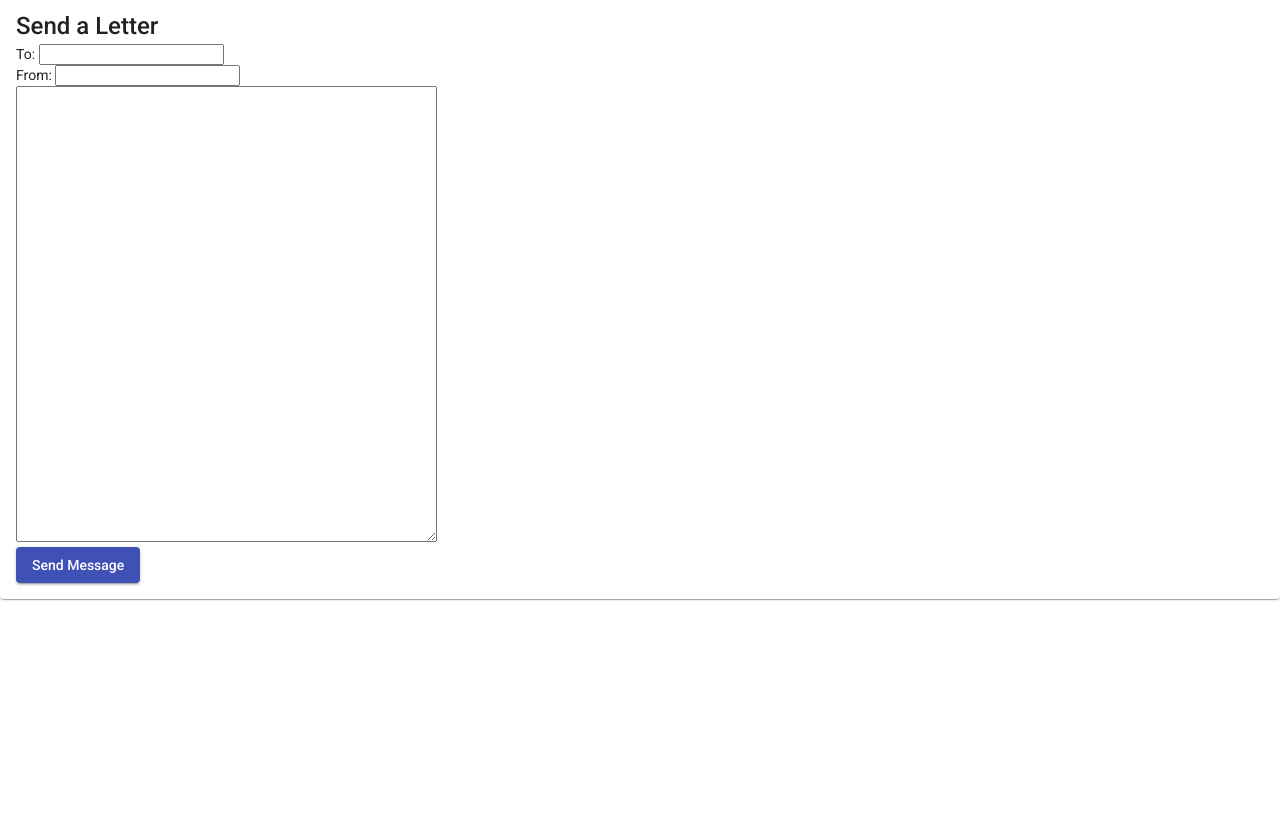
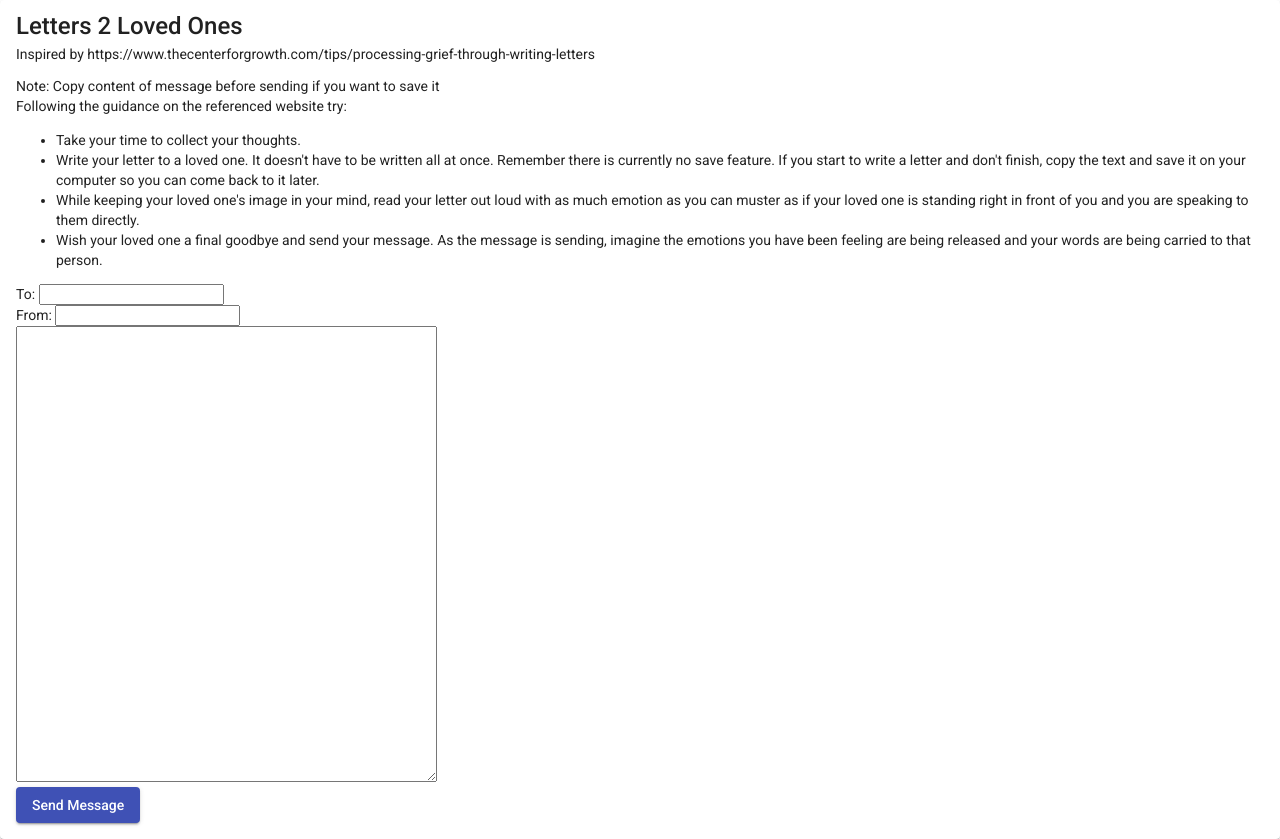
Before and after one commit to mdean75/letters-app, an Angular app: page /#/ in a window 1280 px wide. Before the commit the page ends 800 px from the top, so only its background shows below. Built offline with nearby package versions, Linux system fonts and the light colour scheme.

Commit message:
updated text

```diff
--- a/src/app/components/letter-form/letter-form.component.html
+++ b/src/app/components/letter-form/letter-form.component.html
@@ -3,9 +3,24 @@
     <mat-spinner></mat-spinner>
   </div>
   <mat-card-title>
-    Send a Letter
+    Letters 2 Loved Ones
+
   </mat-card-title>
   <mat-card-content>
+    <div>
+      <p>Inspired by https://www.thecenterforgrowth.com/tips/processing-grief-through-writing-letters</p>
+      <div>Note: Copy content of message before sending if you want to save it</div>
+      <p>
+        Following the guidance on the referenced website try:
+      </p>
+        <ul>
+      <li>Take your time to collect your thoughts.</li>
+      <li>Write your letter to a loved one.  It doesn't have to be written all at once.  Remember there is currently no save feature. If you start to write a letter and don't finish, copy the text and save it on your computer so you can come back to it later.</li>
+      <li>While keeping your loved one's image in your mind, read your letter out loud with as much emotion as you can muster as if your loved one is standing right in front of you and you are speaking to them directly.</li>
+      <li>Wish your loved one a final goodbye and send your message. As the message is sending, imagine the emotions you have been feeling are being released and your words are being carried to that person.</li>
+    </ul>
+
+    </div>
     <div>
       <label>To: </label>
       <input [(ngModel)]="to">
```
